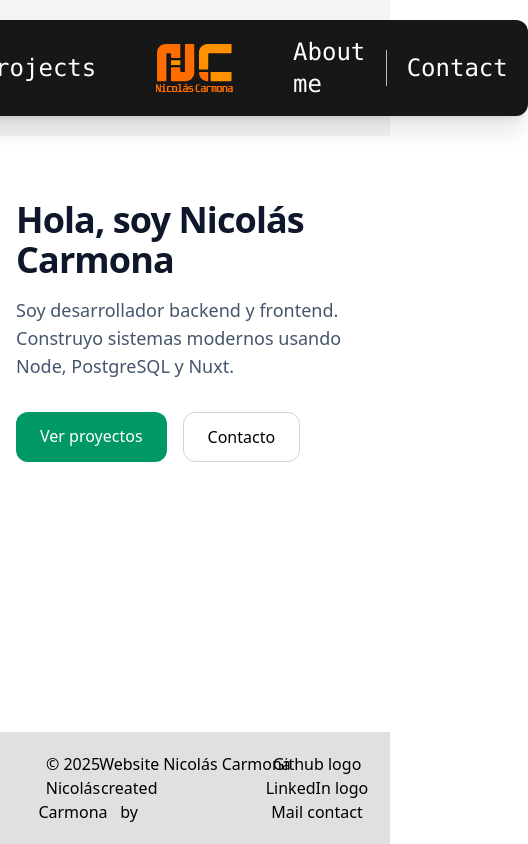
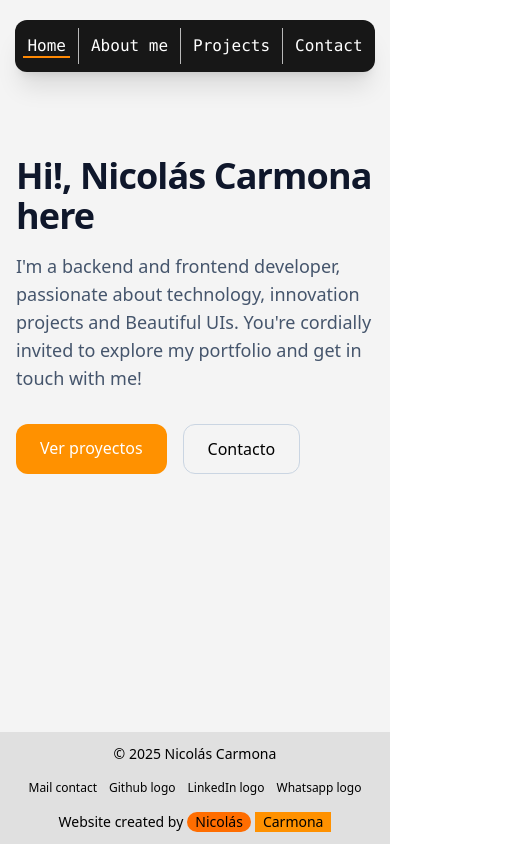
Before and after one commit to ncarmona99/project_portfolio, a Nuxt app: page / in a window 390 px wide. Shown: the whole page, 528 px wide, since content can reach past the window. Built offline with nearby package versions, Linux system fonts and the light colour scheme.

Commit message:
Added responsiveness

```diff
--- a/app/assets/css/main.css
+++ b/app/assets/css/main.css
@@ -8,6 +8,8 @@
     --bg-color-primary-light: #f4f4f4;
     --bg-color-secondary-light: #e0e0e0;
     --nav-text-color-light: #ffbe0b;
+    --button-bg-light: #ff9100;
+    --button-accent-light: #ff6d00;
   }
   .logo-wrapper {
     cursor: auto;
@@ -97,6 +99,18 @@
   .nav-text-color {
     color: var(--logo-color-primary-light);
   }
+  .bg-logo-light-primary {
+    background-color: var(--logo-color-primary-light);
+  }
+  .bg-logo-light-secondary {
+    background-color: var(--logo-color-secondary-light);
+  }
+  .bg-button-light {
+    background-color: var(--button-bg-light);
+  }
+  .bg-button-light:hover {
+    background-color: var(--button-accent-light);
+  }
 }
 
 .page-enter-active,
--- a/app/layouts/default.vue
+++ b/app/layouts/default.vue
@@ -1,44 +1,47 @@
 <script setup lang="ts"></script>
 
 <template>
-  <div class="min-h-screen flex flex-col">
-    <header class="bg-primary">
+  <div class="min-h-screen flex flex-col bg-primary">
+    <header>
       <div class="flex flex-row justify-center">
         <nav
-          class="sticky top-0 mx-auto items-center justify-center flex flex-row font-mono font-medium my-5 rounded-xl shadow-xl bg-neutral-900 text-white text-2xl p-4 gap-x-4"
+          class="sticky top-0 mx-auto items-center justify-center flex flex-row flex-wrap font-mono font-medium my-5 rounded-xl shadow-xl bg-neutral-900 text-white text-base sm:text-lg md:text-2xl p-2 sm:p-3 md:p-4 gap-x-2 sm:gap-x-3 md:gap-x-4 gap-y-2"
         >
           <NuxtLink to="/" v-slot="{ isActive }">
             <span
-              class="relative inline-block px-1 after:content-[''] after:absolute after:left-0 after:bottom-0 after:h-[2px] after:w-0 after:bg-orange-400 after:transition-all after:duration-300 hover:after:w-full"
+              class="relative inline-block px-1 after:content-[''] after:absolute after:left-0 after:bottom-0 after:h-[2px] after:w-0 after:bg-orange-400 after:transition-all after:duration-300 hover:after:w-full whitespace-nowrap"
               :class="isActive ? 'after:w-full' : ''"
             >
               Home
             </span>
           </NuxtLink>
           <div class="w-px h-9 bg-white opacity-70"></div>
+          <NuxtLink to="/about_me" v-slot="{ isActive }">
+            <span
+              class="relative inline-block px-1 after:content-[''] after:absolute after:left-0 after:bottom-0 after:h-[2px] after:w-0 after:bg-orange-400 after:transition-all after:duration-300 hover:after:w-full whitespace-nowrap"
+              :class="isActive ? 'after:w-full' : ''"
+            >
+              About me
+            </span>
+          </NuxtLink>
+          <div class="block lg:hidden">
+            <div class="w-px h-9 bg-white opacity-70"></div>
+          </div>
+          <ClientOnly>
+            <div class="hidden lg:block"><AnimatedLogo /></div>
+          </ClientOnly>
           <NuxtLink to="/projects" v-slot="{ isActive }">
             <span
-              class="relative inline-block px-1 after:content-[''] after:absolute after:left-0 after:bottom-0 after:h-[2px] after:w-0 after:bg-orange-400 after:transition-all after:duration-300 hover:after:w-full"
+              class="relative inline-block px-1 after:content-[''] after:absolute after:left-0 after:bottom-0 after:h-[2px] after:w-0 after:bg-orange-400 after:transition-all after:duration-300 hover:after:w-full whitespace-nowrap"
               :class="isActive ? 'after:w-full' : ''"
             >
               Projects
             </span>
           </NuxtLink>
-          <ClientOnly>
-            <AnimatedLogo />
-          </ClientOnly>
-          <NuxtLink to="/about_me" v-slot="{ isActive }">
-            <span
-              class="relative inline-block px-1 after:content-[''] after:absolute after:left-0 after:bottom-0 after:h-[2px] after:w-0 after:bg-orange-400 after:transition-all after:duration-300 hover:after:w-full"
-              :class="isActive ? 'after:w-full' : ''"
-            >
-              About me
-            </span>
-          </NuxtLink>
           <div class="w-px h-9 bg-white opacity-70"></div>
           <NuxtLink to="/contact" v-slot="{ isActive }">
             <span
-              class="relative inline-block px-1 after:content-[''] after:absolute after:left-0 after:bottom-0 after:h-[2px] after:w-0 after:bg-orange-400 after:transition-all after:duration-300 hover:after:w-full"
+              class="relative inline-block px-1 after:content-[''] after:absolute after:left-0 after:bottom-0 after:h-[2px] after:w-0 after:bg-orange-400 after:transition-all after:duration-300 hover:after:w-full whitespace-nowrap"
               :class="isActive ? 'after:w-full' : ''"
             >
               Contact
@@ -52,19 +55,34 @@
       <slot />
     </main>
 
-    <footer class="bg-secondary text-center text-black p-5 mt-auto">
-      <div class="grid grid-cols-3 gap-4 items-center">
-        <p>© {{ new Date().getFullYear() }} Nicolás Carmona</p>
-        <div class="flex justify-center align-middle">
-          <p class="pr-1">Website created by</p>
-          <p class="pr-1">Nicolás</p>
-          <p class="">Carmona</p>
+    <footer class="bg-secondary text-center text-black p-3 sm:p-5 mt-auto">
+      <div
+        class="grid grid-cols-1 md:grid-cols-3 gap-4 items-center text-sm sm:text-base"
+      >
+        <p class="order-1">© {{ new Date().getFullYear() }} Nicolás Carmona</p>
+        <div
+          class="flex justify-center items-center flex-wrap gap-1 order-3 md:order-2"
+        >
+          <p class="whitespace-nowrap">Website created by</p>
+          <div class="flex items-center gap-1">
+            <p
+              class="bg-logo-light-primary rounded-full px-2 whitespace-nowrap"
+            >
+              Nicolás
+            </p>
+            <p class="bg-logo-light-secondary px-2 whitespace-nowrap">
+              Carmona
+            </p>
+          </div>
         </div>
-        <div class="flex justify-center">
-          <div class="grid grid-rows-3">
-            <div>Github logo</div>
-            <div>LinkedIn logo</div>
-            <div>Mail contact</div>
+        <div class="flex justify-center order-2 md:order-3">
+          <div
+            class="flex flex-row md:flex-col gap-3 md:gap-1 flex-wrap justify-center"
+          >
+            <div class="text-xs sm:text-sm">Mail contact</div>
+            <div class="text-xs sm:text-sm">Github logo</div>
+            <div class="text-xs sm:text-sm">LinkedIn logo</div>
+            <div class="text-xs sm:text-sm">Whatsapp logo</div>
           </div>
         </div>
       </div>
--- a/app/pages/index.vue
+++ b/app/pages/index.vue
@@ -7,20 +7,21 @@ definePageMeta({
 <template>
   <section class="max-w-6xl mx-auto px-4 md:pt-24 pt-16">
     <h1 class="text-4xl md:text-6xl font-bold tracking-tight text-slate-900">
-      Hola, soy Nicolás Carmona
+      Hi!, Nicolás Carmona here
     </h1>
 
     <p
-      class="text-slate-600 dark:text-slate-300 text-lg md:text-xl mt-4 max-w-xl"
+      class="text-slate-600 dark:text-slate-600 text-lg md:text-xl mt-4 max-w-xl"
     >
-      Soy desarrollador backend y frontend. Construyo sistemas modernos usando
-      Node, PostgreSQL y Nuxt.
+      I'm a backend and frontend developer, passionate about technology,
+      innovation projects and Beautiful UIs. You're cordially invited to explore
+      my portfolio and get in touch with me!
     </p>
 
     <div class="flex gap-4 mt-8">
       <NuxtLink
         to="/projects"
-        class="px-6 py-3 rounded-xl bg-emerald-600 text-white font-medium hover:bg-emerald-700"
+        class="px-6 py-3 rounded-xl bg-button-light text-white font-medium transition-colors duration-300"
       >
         Ver proyectos
       </NuxtLink>
```
